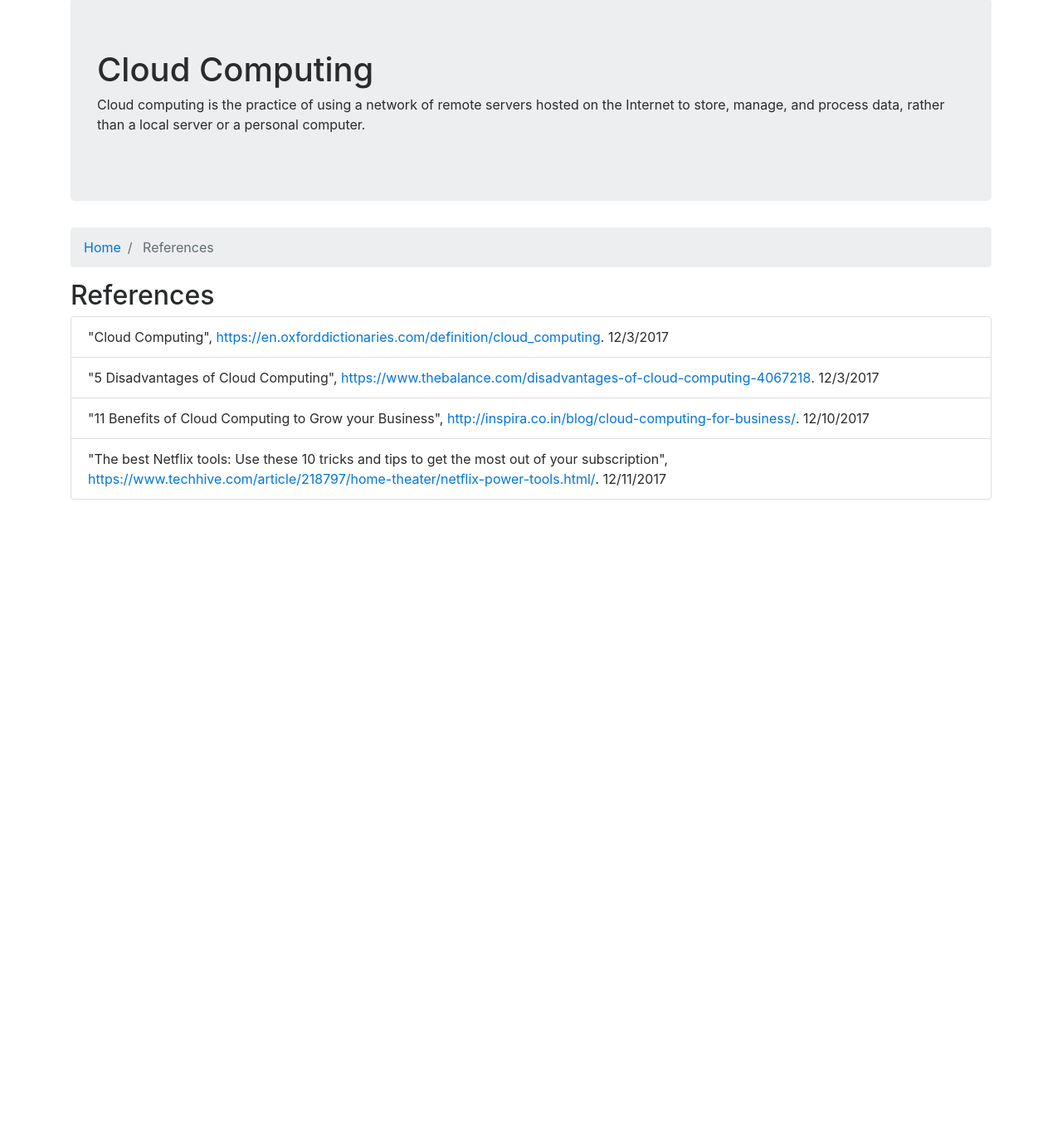
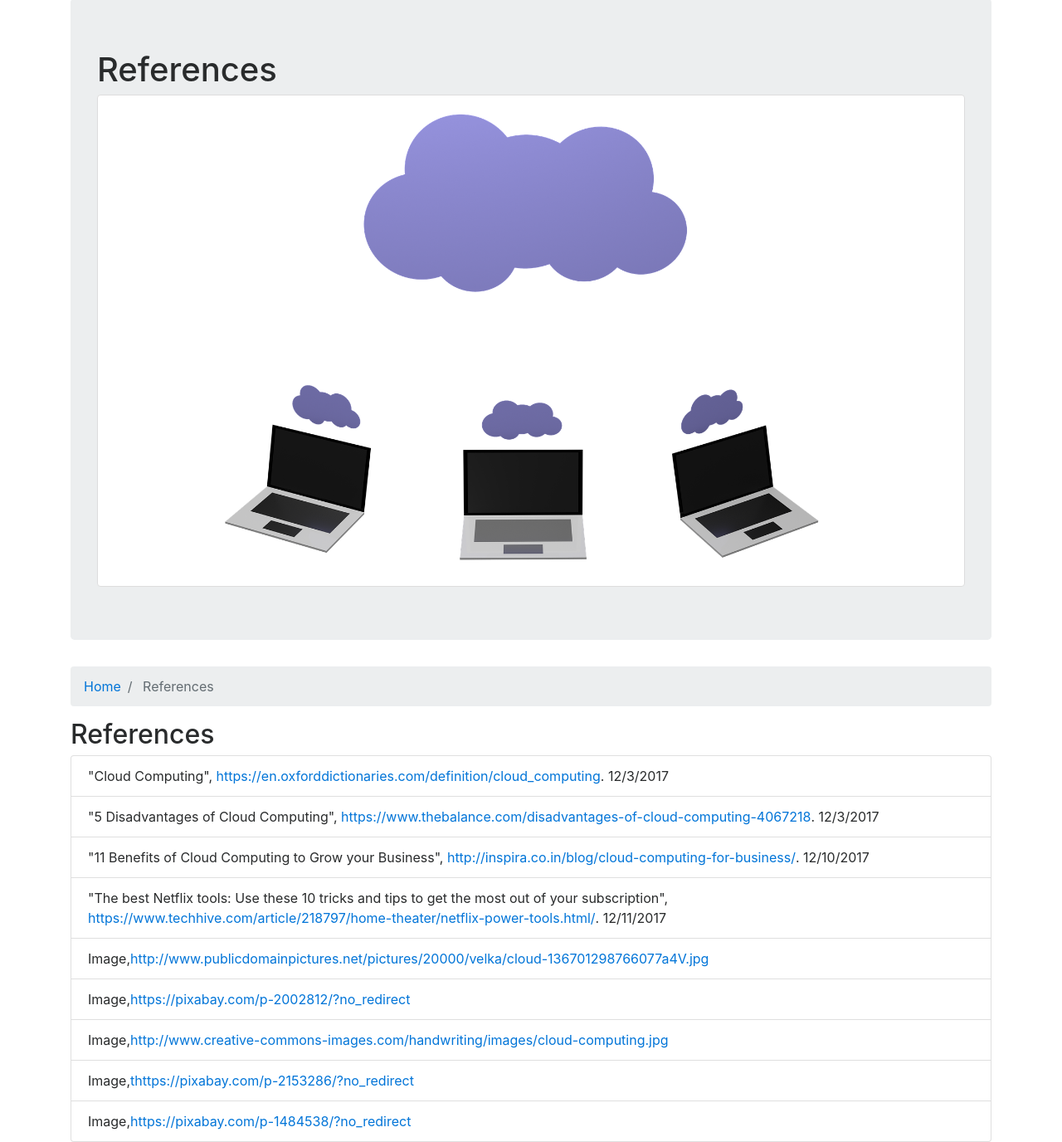
Before and after one commit to ggh4212/cloudcomputing, a plain HTML site: page references.html in a window 1280 px wide. Shown: the part 2-1378 px from the top of the page at 83% size. Before the commit the page ends 800 px from the top, so only its background shows below. Drawn offline with nearby package versions, Linux system fonts and the light colour scheme; a script that the page names is missing.

Commit message:
Put images into website using the URL.

```diff
--- a/references.html
+++ b/references.html
@@ -11,10 +11,8 @@
   <body>
     <div class="container">
         <div class="jumbotron">
-            <h1>Cloud Computing</h1>
-            <p>Cloud computing is the practice of using a network of remote servers hosted
-            on the Internet to store, manage, and process data, rather than a local server
-            or a personal computer.</p>
+            <h1>References</h1>
+            <img src="cloud1.png" alt="Computers connected to the cloud" width="100%" class="img-thumbnail"/>
         </div>
 
         <ol class="breadcrumb">
@@ -55,6 +53,38 @@
                 </a>.
                 12/11/2017
             </li>
+            <li class="list-group-item">
+                Image,
+                <a href="http://www.publicdomainpictures.net/pictures/20000/velka/cloud-136701298766077a4V.jpg">
+                    http://www.publicdomainpictures.net/pictures/20000/velka/cloud-136701298766077a4V.jpg
+                </a>
+
+            </li>
+            <li class="list-group-item">
+                Image,
+                <a href="https://pixabay.com/p-2002812/?no_redirect">
+                    https://pixabay.com/p-2002812/?no_redirect
+                </a>
+
+            </li>
+            <li class="list-group-item">
+                Image,
+                <a href="http://www.creative-commons-images.com/handwriting/images/cloud-computing.jpg">
+                    http://www.creative-commons-images.com/handwriting/images/cloud-computing.jpg
+                </a>
+            </li>
+            <li class="list-group-item">
+                Image,
+                <a href="thttps://pixabay.com/p-2153286/?no_redirect">
+                    thttps://pixabay.com/p-2153286/?no_redirect
+                </a>
+             </li>
+             <li class="list-group-item">
+                 Image,
+                 <a href="https://pixabay.com/p-1484538/?no_redirect">
+                    https://pixabay.com/p-1484538/?no_redirect
+                </a>
+             </li>
         </ul>
     </div>
 
```
Also changed, not shown: examples.html (+4 -2 lines), index.html (+5 -4 lines), proscons.html (+2 -1 lines), cloud1.png (added), cloud2.jpg (added), cloud3.jpg (added), cloud4.jpg (added).
